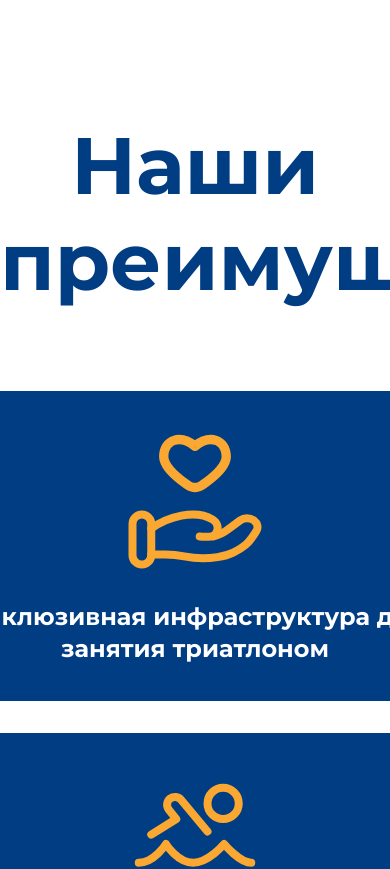
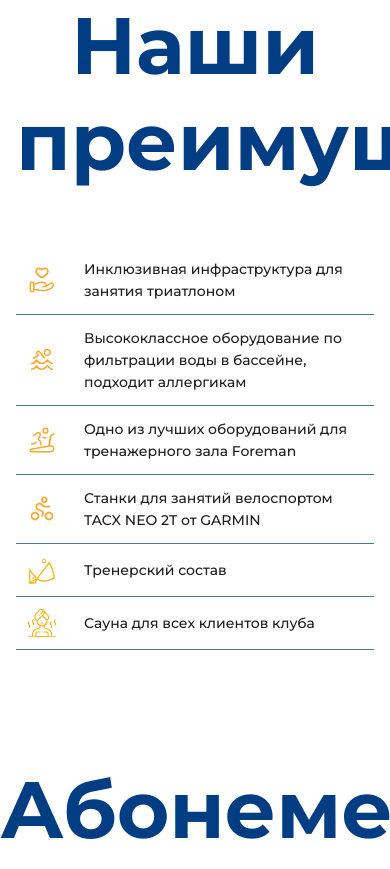
Before and after one commit to Dastanow/triathlon, a React (Vite) app: page / in a window 390 px wide. Shown: the part 2252-3121 px from the top of the page. Built offline with nearby package versions, Linux system fonts and the light colour scheme.

Commit message:
build: add advantages adaptive

```diff
--- a/src/Sections/Advantages/Advantages.jsx
+++ b/src/Sections/Advantages/Advantages.jsx
@@ -1,22 +1,23 @@
 import './Advantages.scss';
-import AdvanData from './AdvanFakeData.json';
+import AdvantagesData from './AdvanFakeData.json';
 import CustomTitle from '../../UI/CustomTitle/CustomTitle';
+import Container from '../../Components/Container/Container';
 
 const Advantages = () => {
     return (
-        <div className="advantages" id="advantages">
-            <CustomTitle title={'Наши преимущества'}/>
-            <div className="advantages--blocks">
-                {AdvanData.map((el) => {
-                    return (
-                        <div className="block--Two" key={el.id}>
-                            <img src={el.image} alt="img" />
-                            <p>{el.discription}</p>
+        <section id="advantages" className="advantages">
+            <Container classNames="advantagesContainer">
+                <CustomTitle title={'Наши преимущества'}/>
+                <div className="advantagesWrapper">
+                    {AdvantagesData.map((advantage) => (
+                        <div className="advantagesItem" key={advantage.id}>
+                            <img src={advantage.image} alt="img" />
+                            <p>{advantage.discription}</p>
                         </div>
-                    );
-                })}
-            </div>
-        </div>
+                    ))}
+                </div>
+            </Container>
+        </section>
     );
 };
 
--- a/src/Sections/Advantages/Advantages.scss
+++ b/src/Sections/Advantages/Advantages.scss
@@ -1,32 +1,60 @@
 .advantages {
-    margin-top: 120px;
-    &--blocks {
-      margin-top: 80px;
+  &Container {
     display: flex;
-      justify-content: center;
-      flex-wrap: wrap;
-      gap: 30px;
-      .block--Two {
+    flex-direction: column;
+    gap: 56px;
+  }
+  &Wrapper {
+    display: grid;
+    grid-template-columns: repeat(3, 1fr);
+    gap: 24px;
+    @media screen and (max-width: 1440px) {
+      grid-template-columns: repeat(2, 1fr);
+    }
+    @media screen and (max-width: 762px) {
+      grid-template-columns: repeat(1, 1fr);
+      gap: 0;
+    }
+  }
+  &Item {
     display: flex;
-        width: 553px;
-        padding: 36px 122px;
-        justify-content: center;
-        flex-shrink: 0;
     flex-direction: column;
     align-items: center;
-        gap: 24px;
-        border-radius: 24px;
-        border: 1px solid #fff;
-        background: #013d83;
+    background: #013D83;
+    padding: 42px;
+    border-radius: 16px;
+    overflow: hidden;
+    gap: 16px;
+    img {
+      width: 104px;
+      height: 104px;
+    }
     p {
-          color: #fff;
+      color: #FFF;
       text-align: center;
-          font-family: Montserrat;
-          font-size: 24px;
+      font-size: 16px;
       font-style: normal;
       font-weight: 700;
-          line-height: 32px;
-          width: 525px;
+      line-height: 22px; /* 137.5% */
+    }
+    @media screen and (max-width: 762px) {
+      flex-direction: row;
+      gap: 28px;
+      background: transparent;
+      padding: 12px;
+      border-bottom: 1px solid rgba(1, 61, 131, 0.70);
+      border-radius: 0;
+      img {
+        width: 28px;
+        height: 28px;
+      }
+      p {
+        text-align: start;
+        color: #1D1D1D;
+        font-size: 14px;
+        font-style: normal;
+        font-weight: 500;
+        line-height: 22px; /* 157.143% */
       }
     }
   }
```
Also changed, not shown: src/Sections/Vacancies/Vacancies/Vacancies.jsx (indentation only). Lines whose indentation alone changed are shown as unchanged.
